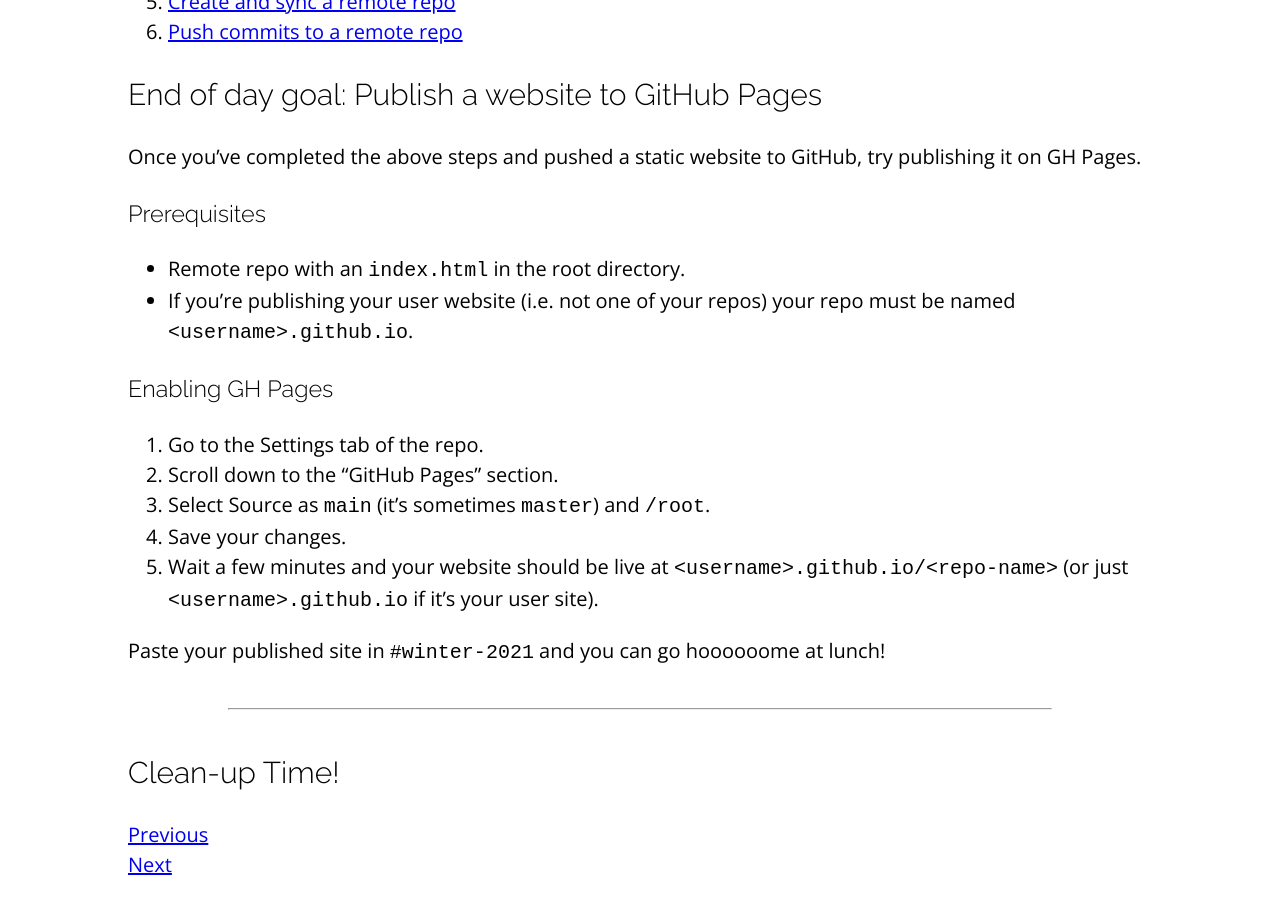
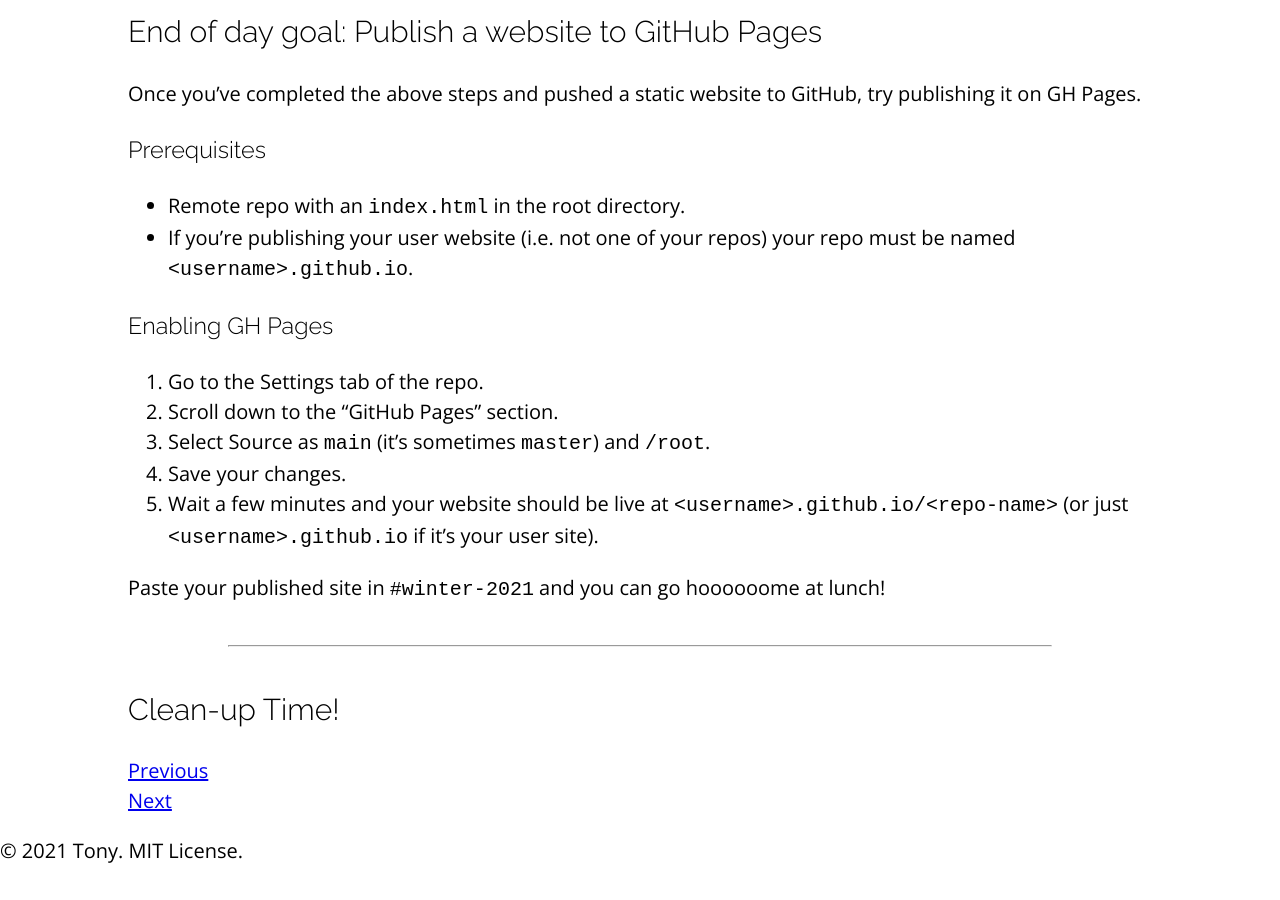
Before and after one commit to sait-wbdv/winter-2021, a Jekyll site: the page built from _posts/2021-01-15-git-github.md, in a window 1280 px wide and 900 px high, scrolled down 1319 px. Built offline with Jekyll 4.4.1, drawn with Linux system fonts in a browser that asks for light colours; nearby versions of some CDN libraries; after the commit the page ends 2185 px from its top, so only the background shows below that.

Commit message:
added some page structure

```diff
--- a/_layouts/default.html
+++ b/_layouts/default.html
@@ -27,8 +27,8 @@
       <header class="page-header">
         <img class="sait-logo" src={{ "/assets/images/sait-logo.png" | relative_url }} alt="SAIT Logo">
         <div>
-          <h1>SAIT WBDV</h1>
-          <h2 class="tagline">Web Developer Fast Track - Winter 2021</h2>
+          <p class="site-name">SAIT WBDV</p>
+          <p class="tagline">Web Developer Fast Track - Winter 2021</p>
           <nav>
             <ul>
               <li><a href="/winter-2021">Home</a></li>
@@ -40,7 +40,12 @@
           </nav>
         </div>
       </header>
-      {{ content }}
+      <main>
+        {{ content }}
+      </main>
     </div>
+    <footer>
+      &copy; 2021 Tony. MIT License.
+    </footer>
   </body>
 </html>
--- a/_layouts/post.html
+++ b/_layouts/post.html
@@ -19,9 +19,9 @@ layout: default
 
 <article class="post">
   <h1>{{ page.title }}</h1>
-  <div class="date">
+  <time class="date">
     {{ page.date | date: "%B %e, %Y" }}
-  </div>
+  </time>
 
   <div class="entry">
     {{ content }}
```
